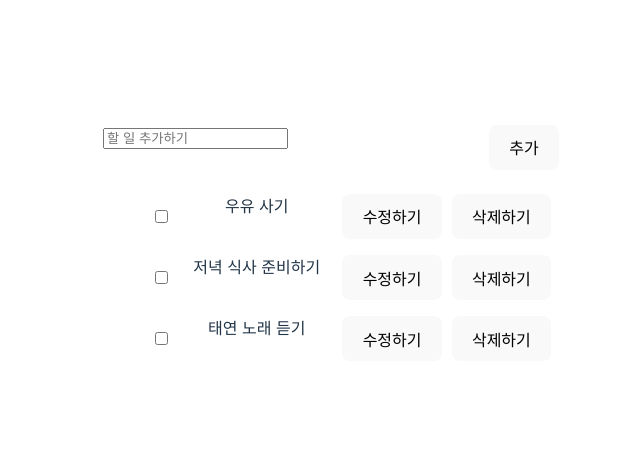
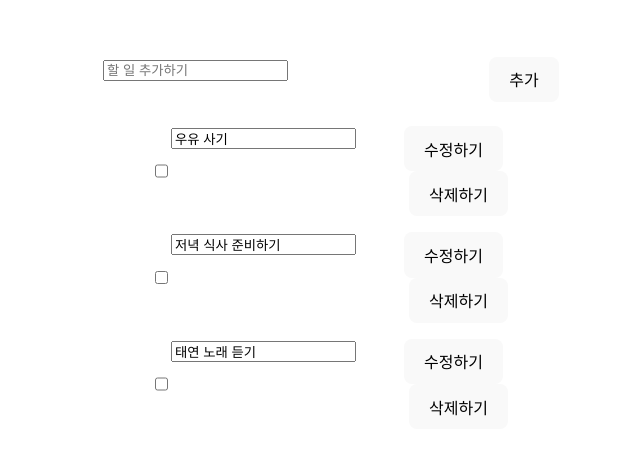
Before and after one commit to BoraParkDev/react-example, a React (Vite) app: page /state in a window 1280 px wide. Shown: the part 145-600 px from the top of the page, without its empty margins (309-949 px from the left). Built offline with nearby package versions, Linux system fonts and the light colour scheme.

Commit message:
#fix deleteList updated

```diff
--- a/src/useState/Todo/TaskList.tsx
+++ b/src/useState/Todo/TaskList.tsx
@@ -3,14 +3,11 @@ import { ListType } from ".";
 
 export type TaskListProps = {
   todoList: ListType[];
-  deleteTodoList: (e: ChangeEvent<HTMLInputElement>, index: number) => void;
+  deleteTodoList: (index: number) => void;
 };
 
 const TaskList = ({ ...props }: TaskListProps) => {
-  const [updateClicked, setUpdateClicked] = useState(false);
-  const [deleteClicked, setDeleteClicked] = useState(false);
   const { todoList, deleteTodoList } = props;
-  console.log(todoList);
 
   return (
     <ul>
@@ -26,24 +23,18 @@ const TaskList = ({ ...props }: TaskListProps) => {
             }}
           >
             <input type="checkbox" />
-            {updateClicked ? (
             <label>
               <input
                 type="text"
                 value={list.text}
-                  onChange={(e) => deleteTodoList(e, idx)}
+                onChange={(e) => console.log(e)}
               />
             </label>
-            ) : (
-              <span>{list.text}</span>
-            )}
             <div>
-              <button onClick={() => setUpdateClicked(!updateClicked)}>
-                수정하기
-              </button>
+              <button onClick={() => console.log(idx)}>수정하기</button>
               <button
                 style={{ marginLeft: 10 }}
-                onClick={() => setDeleteClicked(!deleteClicked)}
+                onClick={() => deleteTodoList(idx)}
               >
                 삭제하기
               </button>
--- a/src/useState/Todo/index.tsx
+++ b/src/useState/Todo/index.tsx
@@ -21,10 +21,12 @@ const Todo = () => {
     ]);
   };
 
-  const deleteTodoList = (e: ChangeEvent<HTMLInputElement>, index: number) => {
+  const deleteTodoList = (index: number) => {
     setTodoList((prev) => {
       let newTodoList = prev.filter((_, idx) => idx !== index);
-      newTodoList.concat({ id: index, text: e.target.value });
+      console.log(newTodoList);
+      // newTodoList.concat({ id: index, text: e.target.value });
+
       return newTodoList;
     });
   };
```
Lines whose indentation alone changed are shown as unchanged.
